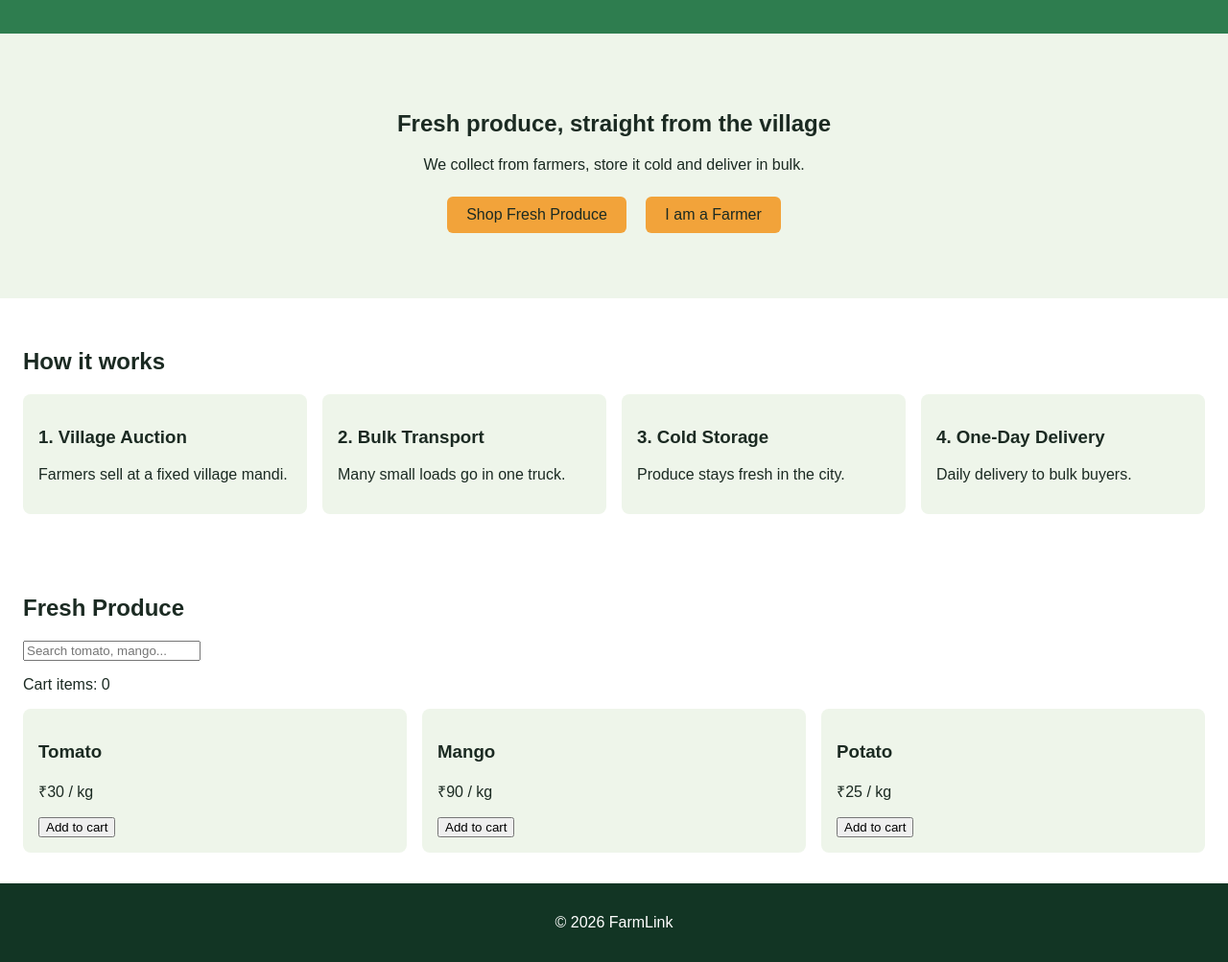
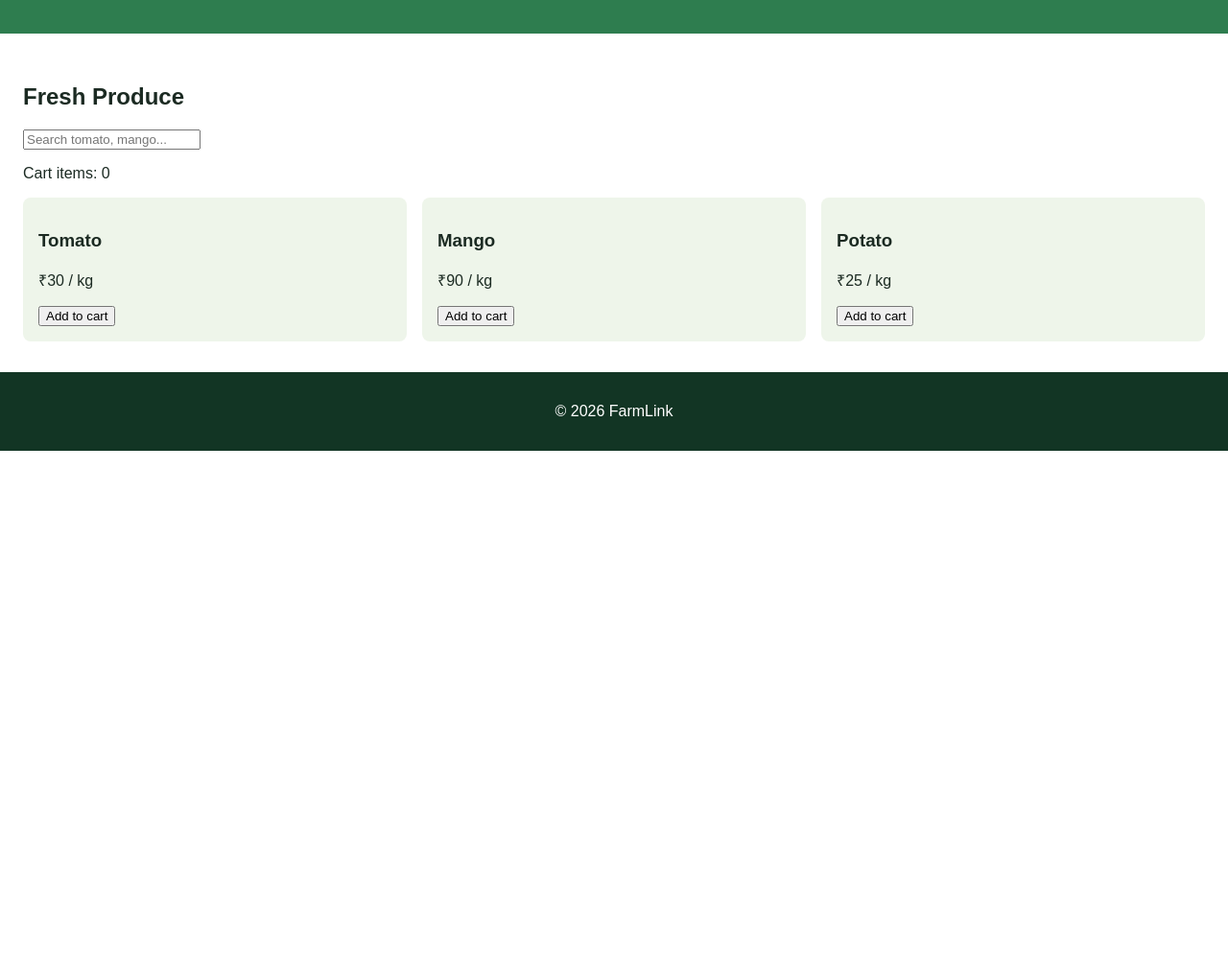
Before and after one commit to kalvadarshan/farmnexd, a plain HTML site: page consumer.html in a window 1280 px wide. Shown: the part 77-1080 px from the top of the page at 96% size. After the commit the page ends 800 px from the top, so only its background shows below. Drawn offline with Linux system fonts and the light colour scheme.

Commit message:
Refactor consumer.html structure and content

```diff
--- a/consumer.html
+++ b/consumer.html
@@ -3,7 +3,7 @@
 <head>
   <meta charset="UTF-8">
   <meta name="viewport" content="width=device-width, initial-scale=1.0">
-  <title>FarmLink | Fresh Produce Marketplace</title>
+  <title>Consumer | FarmLink</title>
   <link rel="stylesheet" href="style.css">
 </head>
 <body>
@@ -17,37 +17,36 @@
 </header>
 
 <main>
-  <section class="hero">
-    <h2>Fresh produce, straight from the village</h2>
-    <p>We collect from farmers, store it cold and deliver in bulk.</p>
-    <a class="btn" href="consumer.html">Shop Fresh Produce</a>
-    <a class="btn" href="farmer.html">I am a Farmer</a>
-  </section>
+  <section>
+    <h2>Fresh Produce</h2>
+    <input type="text" id="search" placeholder="Search tomato, mango...">
+    <p>Cart items: <span id="cartCount">0</span></p>
 
-  <section>
-    <h2>How it works</h2>
-    <div class="cards">
-      <div class="card"><h3>1. Village Auction</h3><p>Farmers sell at a fixed village mandi.</p></div>
-      <div class="card"><h3>2. Bulk Transport</h3><p>Many small loads go in one truck.</p></div>
-      <div class="card"><h3>3. Cold Storage</h3><p>Produce stays fresh in the city.</p></div>
-      <div class="card"><h3>4. One-Day Delivery</h3><p>Daily delivery to bulk buyers.</p></div>
+    <div class="cards" id="products">
+      <div class="card product">
+        <h3>Tomato</h3>
+        <p>₹30 / kg</p>
+        <button onclick="addToCart()">Add to cart</button>
+      </div>
+      <div class="card product">
+        <h3>Mango</h3>
+        <p>₹90 / kg</p>
+        <button onclick="addToCart()">Add to cart</button>
+      </div>
+      <div class="card product">
+        <h3>Potato</h3>
+        <p>₹25 / kg</p>
+        <button onclick="addToCart()">Add to cart</button>
+      </div>
     </div>
   </section>
+</main>
 
-  <section>
-  <h2>Fresh Produce</h2>
-  <input type="text" id="search" placeholder="Search tomato, mango...">
-  <p>Cart items: <span id="cartCount">0</span></p>
-
-  <div class="cards" id="products">
-    <div class="card product"><h3>Tomato</h3><p>₹30 / kg</p><button onclick="addToCart()">Add to cart</button></div>
-    <div class="card product"><h3>Mango</h3><p>₹90 / kg</p><button onclick="addToCart()">Add to cart</button></div>
-    <div class="card product"><h3>Potato</h3><p>₹25 / kg</p><button onclick="addToCart()">Add to cart</button></div>
-  </div>
-</section>
+<footer><p>&copy; 2026 FarmLink</p></footer>
 
 <script>
   let count = 0;
+
   function addToCart() {
     count = count + 1;
     document.getElementById("cartCount").textContent = count;
@@ -60,8 +59,5 @@
     });
   });
 </script>
-</main>
-
-<footer><p>&copy; 2026 FarmLink</p></footer>
 </body>
 </html>
```
